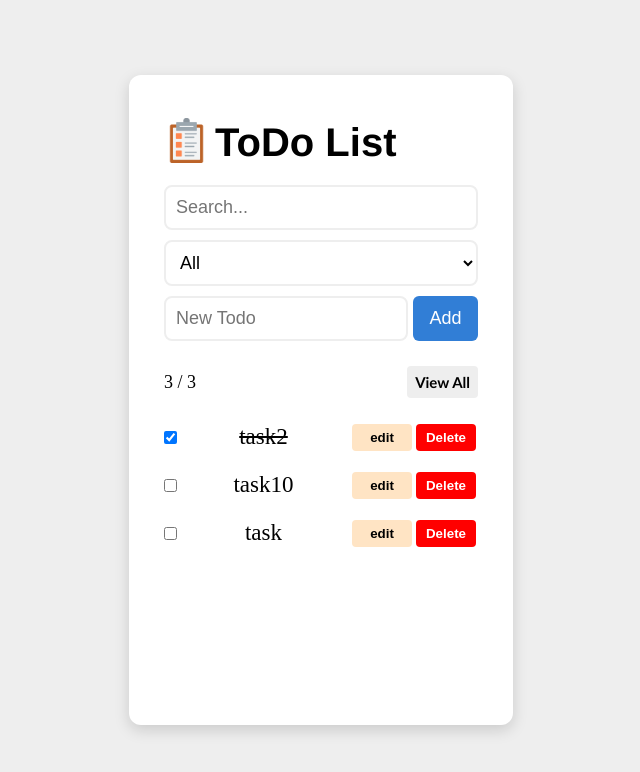
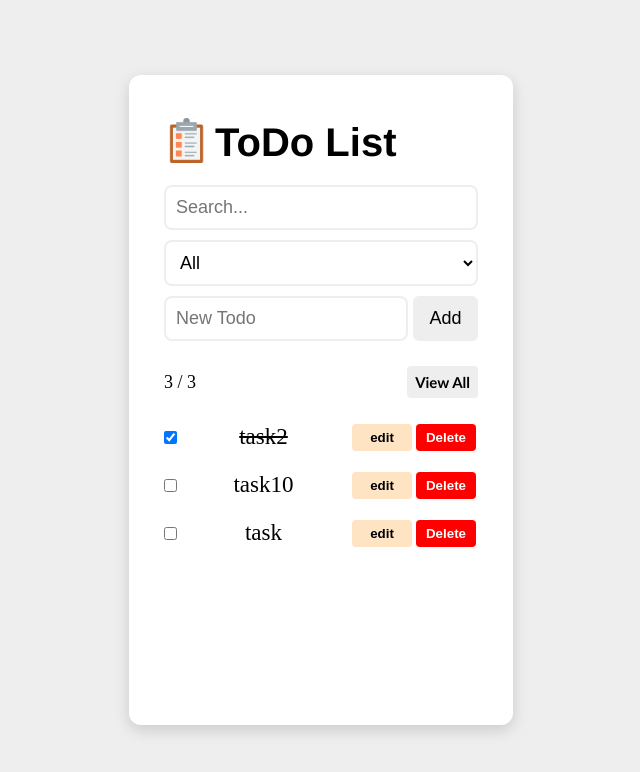
Before and after one commit to AvaniSujith/Todo-Typescript, a Vue app: page / in a window 1280 px wide. Shown: the top 772 px of the page, without its empty margins (319-959 px from the left). Built offline with nearby package versions, Linux system fonts and the light colour scheme; data requests are answered from the project's data file.

Commit message:
fix- bug in empty task title

```diff
--- a/src/components/AddTask.vue
+++ b/src/components/AddTask.vue
@@ -15,12 +15,13 @@ const notificationStore = useNotificationStore();
 
 const taskTitle = ref<string>("");
 
+const isEmptyTitle = (taskTitle: string) => (taskTitle.length ? true : false);
+
 const handleAddTask = () => {
   const newTask: NewTask = {
     title: taskTitle.value,
     completed: false,
   };
-
   taskStore.addTask(newTask);
   taskTitle.value = "";
   notificationStore.addToast("New Task Added Successfully", "add");
@@ -34,7 +35,13 @@ const handleAddTask = () => {
       placeholder="New Todo"
       @keyup.enter="handleAddTask"
     />
-    <button class="add-task-btn" @click="handleAddTask">Add</button>
+    <button
+      class="add-task-btn"
+      :disabled="!isEmptyTitle(taskTitle)"
+      @click="handleAddTask"
+    >
+      Add
+    </button>
     <notification />
   </div>
 </template>
@@ -44,6 +51,12 @@ const handleAddTask = () => {
   width: 100%;
   display: flex;
   gap: 5px;
+}
+
+button:disabled {
+  cursor: not-allowed;
+  background-color: #eee;
+  color: #000;
 }
 
 .add-task-btn {
--- a/src/components/TaskList.vue
+++ b/src/components/TaskList.vue
@@ -51,6 +51,8 @@ const buttonContent = (id: number) => {
   return isEditing(id) ? "save" : "edit";
 };
 
+const isEmptyTitle = (title: string) => (title.length ? true : false);
+
 const handleSaveOrEdit = (task: Task) => {
   if (!isEditing(task.id)) {
     editTask(task);
@@ -88,7 +90,13 @@ const handleSaveOrEdit = (task: Task) => {
       />
 
       <div class="task-buttons">
-        <button class="edit-btn" @click="handleSaveOrEdit(task)">
+        <button
+          class="edit-btn"
+          :disabled="
+            !isEmptyTitle(editingTaskTitle) && buttonContent(task.id) === 'save'
+          "
+          @click="handleSaveOrEdit(task)"
+        >
           {{ buttonContent(task.id) }}
         </button>
         <button
```
